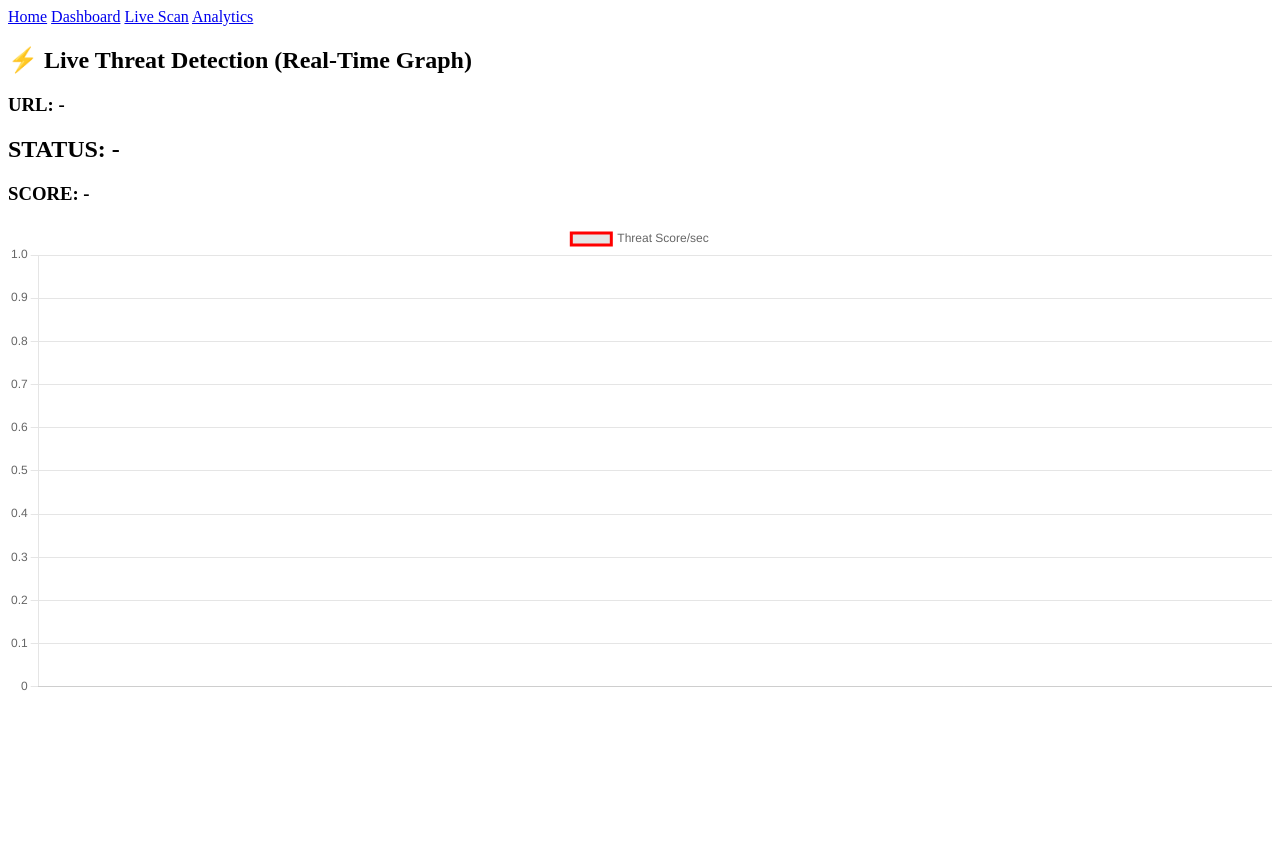
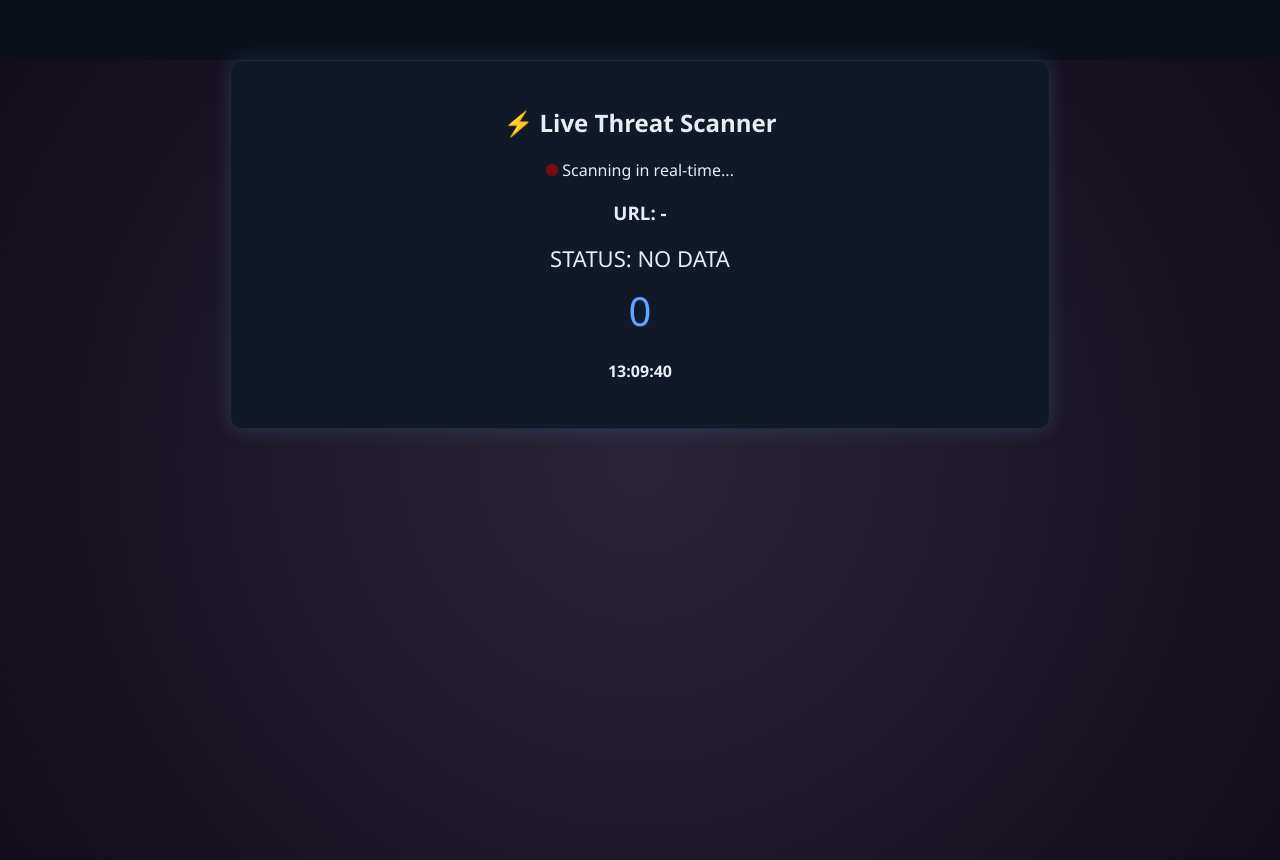
Before and after one commit to MohammedAshfakh/Intrusion-detection-project, a Flask app: page /scan in a window 1280 px wide. Before the commit the page ends 691 px from the top, so only its background shows below. Run offline with Flask 3, Linux system fonts and the light colour scheme.

Commit message:
changed scan.html

```diff
--- a/src/app.py
+++ b/src/app.py
@@ -6,7 +6,7 @@ import joblib
 import re
 import random
 
-# ================= BASE SETUP =================
+# ================= BASE =================
 BASE_DIR = os.path.dirname(os.path.dirname(__file__))
 
 app = Flask(
@@ -20,13 +20,22 @@ app.secret_key = "secure_ai_soc_key_123"
 USERS_FILE = os.path.join(BASE_DIR, "users.json")
 MODEL_PATH = os.path.join(BASE_DIR, "model", "model.pkl")
 
-# ================= LOAD ML MODEL =================
+# ================= ML MODEL =================
 try:
     model = joblib.load(MODEL_PATH)
 except:
     model = None
 
-# ================= DATABASE (JSON FILE) =================
+# ================= GLOBAL STATE =================
+CURRENT_URL = ""
+CURRENT_RISK = {"status": "SAFE", "score": 0}
+
+VISITOR_STATS = {
+    "total_hits": 0,
+    "countries": {}
+}
+
+# ================= JSON DATABASE =================
 def load_users():
     if not os.path.exists(USERS_FILE):
         return []
@@ -79,28 +88,8 @@ def analytics():
 def about():
     return render_template("about.html")
 
-# ================= AUTH =================
+# ================= AUTH SYSTEM =================
 
-# LOGIN (READ from JSON DB)
-@app.route("/login", methods=["GET", "POST"])
-def login():
-    if request.method == "POST":
-        email = request.form.get("email")
-        password = request.form.get("password")
-
-        users = load_users()
-
-        for user in users:
-            if user["email"] == email and user["password"] == password:
-                session["user"] = email
-                return redirect("/dashboard")
-
-        return "❌ Invalid email or password"
-
-    return render_template("login.html")
-
-
-# REGISTER (WRITE into JSON DB)
 @app.route("/register", methods=["GET", "POST"])
 def register():
     if request.method == "POST":
@@ -111,12 +100,11 @@ def register():
 
         users = load_users()
 
-        # check duplicate
-        for user in users:
-            if user["email"] == email:
+        # prevent duplicates
+        for u in users:
+            if u["email"] == email:
                 return "⚠️ User already exists"
 
-        # append new user
         users.append({
             "name": name,
             "email": email,
@@ -131,43 +119,79 @@ def register():
     return render_template("register.html")
 
 
+@app.route("/login", methods=["GET", "POST"])
+def login():
+    if request.method == "POST":
+
+        email = request.form.get("email")
+        password = request.form.get("password")
+
+        users = load_users()
+
+        for u in users:
+            if u["email"] == email and u["password"] == password:
+                session["user"] = email
+                return redirect("/dashboard")
+
+        return "❌ Invalid credentials"
+
+    return render_template("login.html")
+
+
 @app.route("/logout")
 def logout():
     session.clear()
     return redirect("/")
 
-# ================= ML ANALYSIS =================
+# ================= ANALYZE URL =================
 @app.route("/api/analyze")
 def analyze():
+
+    global CURRENT_URL, CURRENT_RISK, VISITOR_STATS
+
     url = request.args.get("url", "")
+    CURRENT_URL = url
 
+    # update hits (REAL tracking now)
+    VISITOR_STATS["total_hits"] += 1
+
+    country = random.choice(["India", "USA", "Germany", "Japan", "UK"])
+    VISITOR_STATS["countries"][country] = VISITOR_STATS["countries"].get(country, 0) + 1
+
+    # ML prediction
     if model:
-        features = extract_features(url)
+        try:
+            pred = model.predict(extract_features(url))[0]
 
-        pred = model.predict(features)[0]
+            if pred == 0:
+                status = "SAFE"
+                score = random.randint(5, 30)
+            else:
+                status = "ATTACK"
+                score = random.randint(70, 98)
 
-        confidence = 0.6
-        if hasattr(model, "predict_proba"):
-            confidence = max(model.predict_proba(features)[0])
-
-        if pred == 0:
+        except:
             status = "SAFE"
-            score = int((1 - confidence) * 40)
-        else:
-            status = "ATTACK"
-            score = int(confidence * 100)
+            score = 10
     else:
-        status = "NO MODEL"
+        status = "MEDIUM"
         score = 50
 
-    return jsonify({
-        "url": url,
+    CURRENT_RISK = {
         "status": status,
         "score": score,
-        "time": datetime.now().strftime("%H:%M:%S")
-    })
+        "time": datetime.now().strftime("%H:%M:%S"),
+        "url": url
+    }
 
-# ================= LIVE EVENTS =================
+    return jsonify(CURRENT_RISK)
+
+# ================= LIVE RISK (FIX FOR DASHBOARD 0 ISSUE) =================
+@app.route("/api/current-risk")
+def current_risk():
+    return jsonify(CURRENT_RISK)
+
+# ================= LIVE FEED =================
 @app.route("/api/live-event")
 def live_event():
 
@@ -182,23 +206,46 @@ def live_event():
 
     return jsonify({
         "message": random.choice(events),
+        "time": datetime.now().strftime("%H:%M:%S"),
+        "url": CURRENT_URL,
+        "score": CURRENT_RISK["score"]
+    })
+
+# ================= CONTINUOUS SCAN =================
+@app.route("/api/continuous-scan")
+def continuous_scan():
+
+    if not CURRENT_URL:
+        return jsonify({
+            "url": "-",
+            "status": "NO DATA",
+            "score": 0,
+            "time": datetime.now().strftime("%H:%M:%S")
+        })
+
+    score = random.randint(10, 95)
+
+    if score < 30:
+        status = "SAFE"
+    elif score < 70:
+        status = "MEDIUM"
+    else:
+        status = "ATTACK"
+
+    return jsonify({
+        "url": CURRENT_URL,
+        "status": status,
+        "score": score,
         "time": datetime.now().strftime("%H:%M:%S")
     })
 
-# ================= ANALYTICS API =================
+# ================= ANALYTICS =================
 @app.route("/api/analytics")
 def analytics_api():
-    users = load_users()
 
     return jsonify({
-        "total_users": len(users),
-        "users": users,
-        "countries": {
-            "India": random.randint(20, 100),
-            "USA": random.randint(10, 70),
-            "Germany": random.randint(5, 40),
-            "Japan": random.randint(5, 30)
-        }
+        "total_hits": VISITOR_STATS["total_hits"],
+        "countries": VISITOR_STATS["countries"]
     })
 
 # ================= RUN =================
--- a/templates/scan.html
+++ b/templates/scan.html
@@ -1,77 +1,111 @@
+<!DOCTYPE html>
+<html>
+<head>
+<title>Live Threat Scanner</title>
+
+<style>
+
+body{
+margin:0;
+background:#0b0f19;
+color:#e6edf3;
+font-family:Segoe UI;
+overflow:hidden;
+}
+
+/* ANIMATED BACKGROUND */
+.bg{
+position:absolute;
+width:100%;
+height:100%;
+background:radial-gradient(circle,#1f2937,#0b0f19);
+animation:move 6s infinite alternate;
+z-index:-1;
+}
+
+@keyframes move{
+from{filter:hue-rotate(0deg);}
+to{filter:hue-rotate(40deg);}
+}
+
+/* CARD */
+.card{
+margin:60px auto;
+width:60%;
+padding:25px;
+background:#111827;
+border-radius:12px;
+border:1px solid #1f2937;
+box-shadow:0 0 20px rgba(88,166,255,0.2);
+text-align:center;
+}
+
+/* LIVE PULSE */
+.pulse{
+width:12px;
+height:12px;
+background:red;
+border-radius:50%;
+display:inline-block;
+animation:blink 1s infinite;
+}
+
+@keyframes blink{
+50%{opacity:0.2;}
+}
+
+.status{
+font-size:22px;
+margin-top:10px;
+}
+
+.score{
+font-size:40px;
+color:#58a6ff;
+margin-top:10px;
+}
+
+</style>
+</head>
+
 <body>
 
-<nav>
-<a href="/">Home</a>
-<a href="/dashboard">Dashboard</a>
-<a href="/scan">Live Scan</a>
-<a href="/analytics">Analytics</a>
-</nav>
+<div class="bg"></div>
 
 <div class="card">
 
-<h2>⚡ Live Threat Detection (Real-Time Graph)</h2>
+<h2>⚡ Live Threat Scanner</h2>
+
+<p><span class="pulse"></span> Scanning in real-time...</p>
 
 <h3 id="url">URL: -</h3>
-<h2 id="status">STATUS: -</h2>
-<h3 id="score">SCORE: -</h3>
-
-<canvas id="chart" width="400" height="150"></canvas>
+<div class="status" id="status">STATUS: -</div>
+<div class="score" id="score">0</div>
+<h4 id="time"></h4>
 
 </div>
 
-<script src="https://cdn.jsdelivr.net/npm/chart.js"></script>
-
 <script>
-
-let labels = [];
-let data = [];
-
-let ctx = document.getElementById("chart").getContext("2d");
-
-let chart = new Chart(ctx, {
-type: "line",
-data: {
-labels: labels,
-datasets: [{
-label: "Threat Score/sec",
-data: data,
-borderColor: "red",
-fill: false
-}]
-},
-options: {
-animation: false
-}
-});
 
 function scan(){
 
 fetch("/api/continuous-scan")
 .then(r=>r.json())
-.then(d=>{
+.then(data=>{
 
-document.getElementById("url").innerText = "URL: " + d.url;
-document.getElementById("status").innerText = "STATUS: " + d.status;
-document.getElementById("score").innerText = "SCORE: " + d.score;
-
-let time = new Date().toLocaleTimeString();
-
-labels.push(time);
-data.push(d.score);
-
-if(labels.length > 20){
-labels.shift();
-data.shift();
-}
-
-chart.update();
+document.getElementById("url").innerText = "URL: " + data.url;
+document.getElementById("status").innerText = "STATUS: " + data.status;
+document.getElementById("score").innerText = data.score;
+document.getElementById("time").innerText = data.time;
 
 });
 
 }
 
-setInterval(scan, 1000);
+setInterval(scan, 1500);
+scan();
 
 </script>
 
 </body>
+</html>
```
